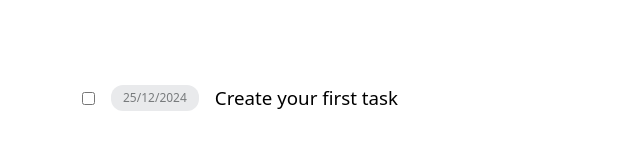
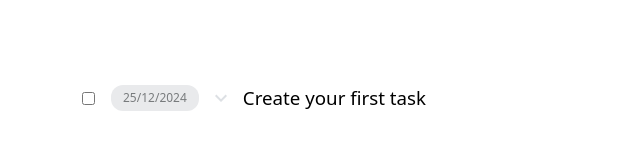
Before and after one commit to simoneschiavo/todo-list, a website built with webpack: page src/template.html in a window 1280 px wide. Both pictures are taken after a click on the element "Home". Shown: the part 140-298 px from the top of the page, 342-982 px from the left. Built offline with nearby package versions, Linux system fonts and the light colour scheme.

Commit message:
Add show more button and its logic

```diff
--- a/src/domManager.js
+++ b/src/domManager.js
@@ -1,6 +1,7 @@
 import defaultProjectIcon from "./img/default-project-icon.svg";
 import deleteIcon from "./img/delete-icon.svg";
 import updateIcon from "./img/update-icon.svg";
+import showMoreIcon from "./img/open-more.svg";
 
 function renderDefaultProject(project) {
     const defaultProjectsContainer = document.querySelector(".navbar > .created");
@@ -70,24 +71,26 @@ function renderTasks(project) {
           const taskDiv = document.createElement("div");
           taskDiv.classList.add("task");
 
+          const basicInfoWrapper = document.createElement("div");
+          basicInfoWrapper.classList.add("basic-info-wrapper");
+
           const checkbox = document.createElement("input");
           checkbox.type = "checkbox";
           checkbox.classList.add("checkbox");
           checkbox.addEventListener("change", () => {
             if (checkbox.checked) {
                 title.classList.add("completed");
+                description.classList.add("completed");
               taskDiv.classList.add("task-completed");
             } else {
                 title.classList.remove("completed");
+                description.classList.remove("completed");
               taskDiv.classList.remove("task-completed");
             }
-            })
+          });
 
           const title = document.createElement("h3");
           title.innerText = task.title;
-
-            /*const description = document.createElement("p");
-            description.innerText = task.description;*/
 
           const dueDate = document.createElement("p");
           dueDate.classList.add("task-date");
@@ -101,7 +104,15 @@ function renderTasks(project) {
           priority.classList.add(priorityLowerCase);
           priority.innerText = task.priority;
 
-            taskDiv.append(checkbox, dueDate, title, /*description,*/ priority);
+          const showMoreButton = document.createElement("img");
+          showMoreButton.classList.add("show-more-btn");
+            showMoreButton.src = showMoreIcon;
+            showMoreButton.addEventListener("click", () => {
+                descriptionWrapper.classList.toggle("hidden");
+            })
+
+
+          basicInfoWrapper.append(checkbox, dueDate, showMoreButton, title, priority);
 
           const updateTaskModal = document.createElement("dialog");
 
@@ -112,8 +123,8 @@ function renderTasks(project) {
             updateTaskModal.showModal();
           });
 
-            taskDiv.appendChild(updateTaskModal);
-            taskDiv.appendChild(updateButton);
+          basicInfoWrapper.appendChild(updateTaskModal);
+          basicInfoWrapper.appendChild(updateButton);
 
           const deleteButton = document.createElement("img");
           deleteButton.classList.add("delete-btn");
@@ -123,7 +134,18 @@ function renderTasks(project) {
             renderTasks(project);
           });
 
-            taskDiv.appendChild(deleteButton);
+          basicInfoWrapper.appendChild(deleteButton);
+
+          const descriptionWrapper = document.createElement("div");
+            descriptionWrapper.classList.add("description-wrapper");
+            descriptionWrapper.classList.add("hidden");
+          const description = document.createElement("p");
+            description.innerText = task.description;
+
+            descriptionWrapper.appendChild(description);
+
+          taskDiv.appendChild(basicInfoWrapper);
+          taskDiv.appendChild(descriptionWrapper);
 
           tasksContainer.appendChild(taskDiv);
         })
--- a/src/styles.css
+++ b/src/styles.css
@@ -138,10 +138,16 @@ dialog {
 
 .task {
     display: flex;
+    flex-direction: column;
+    gap: .25rem;
+    padding: .5rem 1.5rem;
+    border-radius: .5rem;
+}
+
+.basic-info-wrapper {
+    display: flex;
     gap: 1rem;
     align-items: center;
-    padding: .5rem 1.5rem;
-    border-radius: .5rem;
 }
 
 .task-completed {
@@ -153,7 +159,7 @@ dialog {
     color: var(--darker-grey);
 }
 
-.task > h3 {
+.basic-info-wrapper > h3 {
     font-weight: 400;
 }
 
@@ -177,6 +183,16 @@ dialog {
     color: var(--red);
 }
 
-.delete-btn:hover {
+.delete-btn:hover, .update-btn:hover, .show-more-btn:hover {
     cursor: pointer;
 }
+
+.description-wrapper > p {
+    color: var(--darker-grey);
+    font-size: .75rem;
+    margin-left: 10rem;
+}
+
+.hidden {
+    display: none;
+}
```
Also changed, not shown: src/img/open-more.svg (added). Lines whose indentation alone changed are shown as unchanged.
